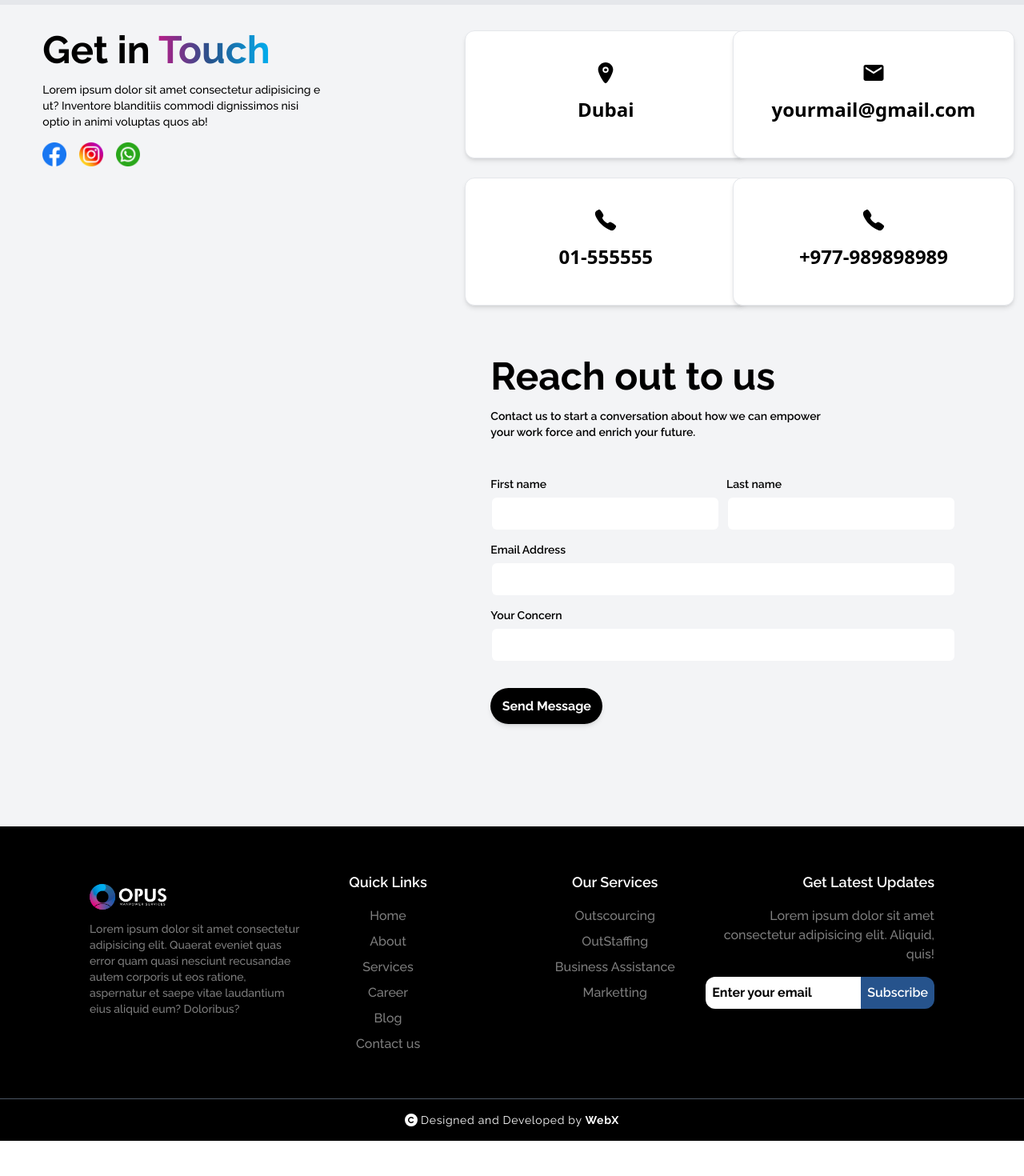
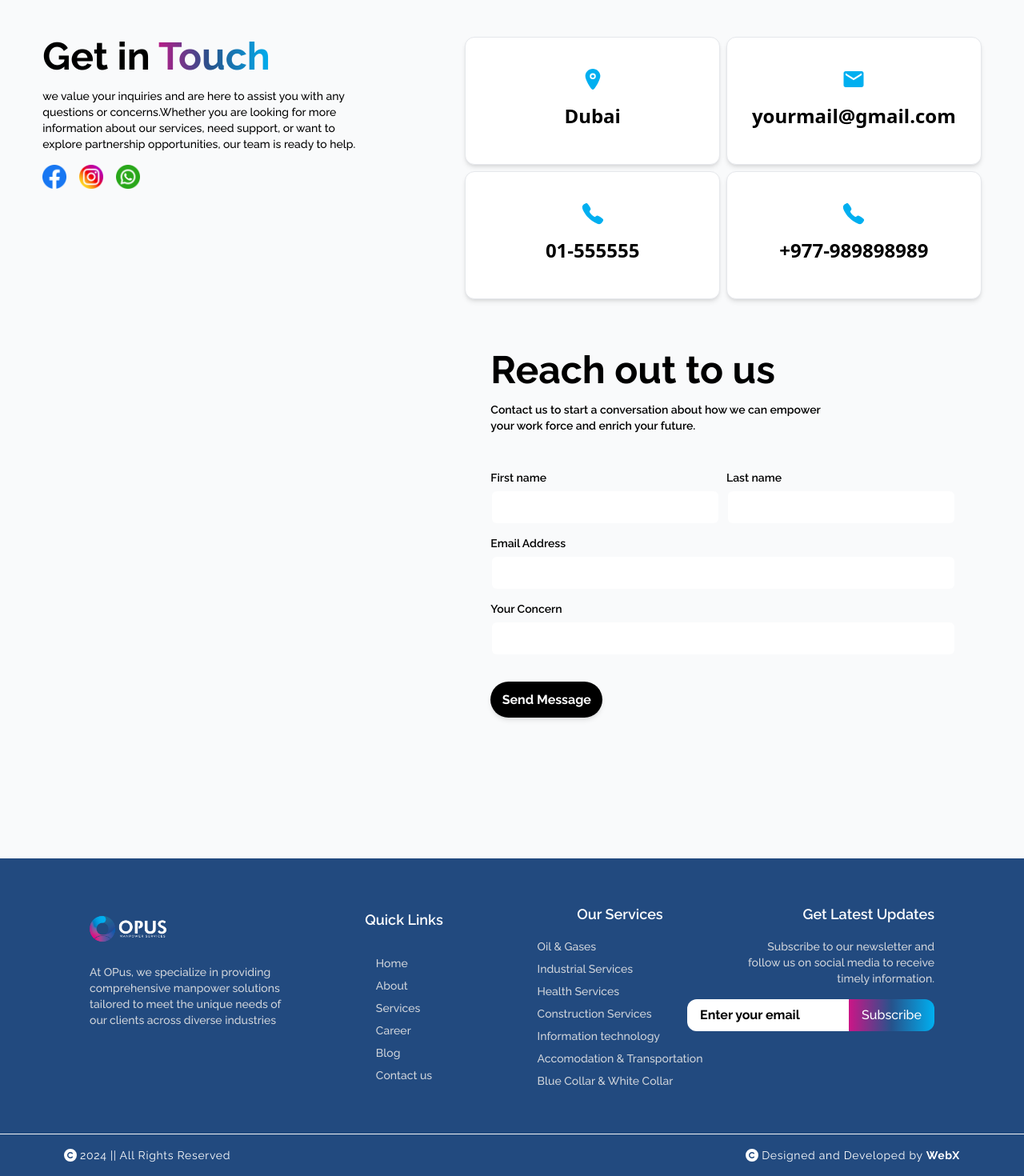
Before and after one commit to Jett78/opusservice, a Next.js app: page /Contact in a window 1280 px wide. Shown: the part 656-2126 px from the top of the page at 80% size. Before the commit the page ends 2082 px from the top, so only its background shows below. Built offline with nearby package versions, Linux system fonts and the light colour scheme.

Commit message:
bg color changed

```diff
--- a/src/app/Home/Contactus.tsx
+++ b/src/app/Home/Contactus.tsx
@@ -29,19 +29,19 @@ const locationinfo = [
 
 const Contactus = () => {
   return (
-    <main className=" mt-10 bg-gray-100 py-8">
+    <main className=" bg-gray-50 py-20">
       <div className="w-11/12 mx-auto flex flex-wrap gap-8 justify-between  rounded-2xl">
-        <section className="sm:w-[30%]">
-
-          <div className="sticky top-[10rem] left-0">
+        <section className="sm:w-[35%]">
+          <div className="sticky top-[4rem] left-0">
             <h1 className="header md:text-5xl text-3xl font-bold leading-[1.1em] whitespace-nowrap">
               Get in
               <span className="text-gradient"> Touch</span>
             </h1>
             <p className="font-medium text-sm py-4">
-              Lorem ipsum dolor sit amet consectetur adipisicing e ut? Inventore
-              blanditiis commodi dignissimos nisi optio in animi voluptas quos
-              ab!
+              we value your inquiries and are here to assist you with any
+              questions or concerns.Whether you are looking for more information
+              about our services, need support, or want to explore partnership
+              opportunities, our team is ready to help.
             </p>
             <div className="flex gap-4">
               <Image
@@ -50,7 +50,12 @@ const Contactus = () => {
                 height={30}
                 alt="icon"
               />
-          <Image src="/icons/instaicon.png" width={30} height={30} alt="icon" />
+              <Image
+                src="/icons/instaicon.png"
+                width={30}
+                height={30}
+                alt="icon"
+              />
               <Image
                 src="/icons/whatsappicon.png"
                 width={30}
@@ -60,14 +65,16 @@ const Contactus = () => {
             </div>
           </div>
         </section>
-        <section className="sm:w-[55%]">
-          <div className="grid grid-cols-2 gap-6">
+        <section className="md:w-[55%]">
+          <div className="grid xl:grid-cols-2 lg:grid-cols-1 md:grid-cols-1  grid-cols-2 gap-y-2 gap-x-2">
             {locationinfo.map((item, index) => (
               <div
                 key={index}
-                className="border shadow-md bg-white sm:w-[22em] w-[9em] sm:h-40 rounded-xl p-8 flex flex-col gap-2 items-center justify-center"
+                className="border shadow-md hover:shadow-lg duration-300 ease-in-out bg-white w-full sm:h-40 rounded-xl p-8 flex flex-col gap-2 items-center justify-center cursor-pointer "
               >
-                <div className="sm:text-3xl text-xl text-center animate-bounce">{item.img}</div>
+                <div className="sm:text-3xl text-xl text-center animate-bounce text-tertiary">
+                  {item.img}
+                </div>
                 <div>
                   {/* <h2 className="font-bold text-xl">{item.title}</h2> */}
                   <h3 className="font-bold sm:text-2xl text-[12px] font-sans whitespace-nowrap">
--- a/src/app/Home/Footer.tsx
+++ b/src/app/Home/Footer.tsx
@@ -22,7 +22,7 @@ const navdata = [
   },
   {
     title: "Blog",
-    path: "/Blog",
+    path: "/blog",
   },
   {
     title: "Contact us",
@@ -32,29 +32,41 @@ const navdata = [
 
 const anotherlink = [
   {
-    title:"Outscourcing",
-    path:"/"
+    title: "Oil & Gases",
+    path: "/",
   },
   {
-    title:"OutStaffing",
-    path:"/"
+    title: "Industrial Services",
+    path: "/",
   },
   {
-    title:"Business Assistance",
-    path:"/"
+    title: "Health Services",
+    path: "/",
   },
   {
-    title:"Marketting",
-    path:"/"
+    title: "Construction Services",
+    path: "/",
   },
-]
+  {
+    title: "Information technology",
+    path: "/",
+  },
+  {
+    title: "Accomodation & Transportation",
+    path: "/",
+  },
+  {
+    title: "Blue Collar & White Collar",
+    path: "/",
+  },
+];
 
-const Footer:React.FC = () => {
+const Footer: React.FC = () => {
   return (
-   <main className="bg-black text-white">
-      <footer className="grid lg:grid-cols-4 md:grid-cols-2 grid-cols-1 sm:gap-0 gap-10 py-14 sm:px-28 px-4 border-b border-gray-600">
-      <section className="space-y-4 grid place-items-center relative">
-        <figure className="absolute   sm:-top-10 -top-20 -left-6">
+    <main className="bg-[#224a7f] text-white">
+      <footer className="grid xl:grid-cols-4 md:grid-cols-2 grid-cols-1 md:gap-6 gap-10 py-14 lg:px-28 md:px-14 px-4 border-b border-gray-100">
+        <section className="md:space-y-0 space-y-4 grid place-items-center relative">
+          <figure className="absolute lg:-top-10 md:-top-10 sm:-top-24 -top-20 -left-6">
             <Image
               src="/opusLogo.png"
               alt="logo"
@@ -63,11 +75,10 @@ const Footer:React.FC = () => {
               className="w-36 h-36"
             />{" "}
           </figure>
-        <p className="text-sm font-medium text-lighttext">
-          Lorem ipsum dolor sit amet consectetur adipisicing elit. Quaerat
-          eveniet quas error quam quasi nesciunt recusandae autem corporis ut
-          eos ratione, aspernatur et saepe vitae laudantium eius aliquid eum?
-          Doloribus?
+          <p className="text-sm font-medium text-gray-300">
+            At OPus, we specialize in providing comprehensive manpower solutions
+            tailored to meet the unique needs of our clients across diverse
+            industries
           </p>
           {/* <div className="flex gap-4">
           <Image
@@ -86,11 +97,10 @@ const Footer:React.FC = () => {
         </div> */}
         </section>
 
-     <div className="col-span-2 flex sm:justify-center justify-between sm:gap-40">
-     <section className="grid sm:items-center sm:place-items-center place-items-start text-center">
+        <section className="grid sm:items-center xl:place-items-center md:place-items-end place-items-start ">
           <h2 className="font-semibold text-lg">Quick Links</h2>
-        <ul className="space-y-2 mt-4 text-lighttext  font-medium">
-          {navdata.map((item,index) => (
+          <ul className="space-y-2 mt-4 text-gray-300 text-sm  font-medium">
+            {navdata.map((item, index) => (
               <div key={index} className="hover:text-white">
                 <Link href={item.path}>{item.title}</Link>
               </div>
@@ -98,10 +108,10 @@ const Footer:React.FC = () => {
           </ul>
         </section>
 
-      <section className="flex flex-col sm:items-center items-start">
+        <section className="grid sm:items-center xl:place-items-center md:place-items-start place-items-start ">
           <h2 className="font-semibold text-lg">Our Services</h2>
-        <ul className="space-y-2 mt-4 text-center text-lighttext font-medium">
-         {anotherlink.map((item,index) => (
+          <ul className="space-y-2 mt-4 text-gray-300 text-sm  font-medium">
+            {anotherlink.map((item, index) => (
               <div key={index} className="hover:text-white">
                 <Link href={item.path}>{item.title}</Link>
               </div>
@@ -109,31 +119,39 @@ const Footer:React.FC = () => {
           </ul>
         </section>
 
-     </div>
-      <section className="space-y-4 flex flex-col sm:items-end">
+        <section className="space-y-4 flex flex-col sm:items-end ">
           <h2 className="font-semibold text-lg ">Get Latest Updates</h2>
-        <p className="sm:text-end font-medium text-lighttext">
-          Lorem ipsum dolor sit amet consectetur adipisicing elit. Aliquid,
-          quis!
+          <p className="sm:text-end font-medium text-sm text-gray-300">
+            Subscribe to our newsletter and follow us on social media to receive
+            timely information.
           </p>
           <div className="flex">
             <input
               type="text"
               placeholder="Enter your email"
-            className="p-2 bg-white outline-none rounded-tl-xl rounded-bl-xl text-black"
-
+              className="pl-4 p-2 bg-white outline-none rounded-tl-xl rounded-bl-xl text-black"
             />
-          <button className="bg-secondary p-2 font-semibold rounded-tr-xl rounded-br-xl">
+            <button className="bg-gradient-to-r from-[#CC1587] via-[#26538C] to-[#00AFF0] hover:bg-gradient-to-r hover:from-[#00AFF0] hover:via-[#26538C] hover:to-[#CC1587] duration-750 ease-in-out p-2 px-4 font-medium rounded-tr-xl rounded-br-xl">
               Subscribe
             </button>
           </div>
         </section>
       </footer>
 
+      <div className="flex flex-wrap whitespace-nowrap md:justify-between justify-center md:px-20 px-4">
       <div className="py-4 flex items-center gap-1 justify-center">
           <FaCopyright />
+          <h2 className="text-white tracking-wider text-sm">
+            2024 <span>|| All Rights Reserved</span>
+          </h2>
+        </div>
 
-      <h2 className="text-white tracking-wider text-sm">Designed and Developed by <span className=" font-bold">WebX</span></h2>
+        <div className="py-4 flex items-center gap-1 justify-center">
+          <FaCopyright />
+          <h2 className="text-white tracking-wider text-sm">
+            Designed and Developed by <span className=" font-bold">WebX</span>
+          </h2>
+        </div>
       </div>
     </main>
   );
--- a/src/app/components/Navbar.tsx
+++ b/src/app/components/Navbar.tsx
@@ -4,6 +4,8 @@ import Link from "next/link";
 import { usePathname } from "next/navigation";
 import { GiHamburgerMenu } from "react-icons/gi";
 import Headroom from "react-headroom";
+import { GiCrossedBones } from "react-icons/gi";
+
 import Image from "next/image";
 
 const navdata = [
@@ -25,7 +27,7 @@ const navdata = [
   },
   {
     title: "Blog",
-    path: "/Blog",
+    path: "/blog",
   },
   {
     title: "Contact us",
@@ -45,11 +47,23 @@ const Navbar = () => {
     setIsMenuOpen(false);
   }, [router]);
 
+  useEffect(() => {
+    if (isMenuOpen) {
+      document.body.classList.add("no-scroll");
+    } else {
+      document.body.classList.remove("no-scroll");
+    }
+    return () => {
+      document.body.classList.remove("no-scroll");
+    };
+  }, [isMenuOpen]);
+
+
   return (
     <Headroom>
       <div className="overflow-hidden w-full">
         <main
-          className={`relative overflow-hidden bg-black text-white flex justify-end  top-0 left-0 w-full items-center py-6 md:px-20 px-6 z-50`}
+          className={`relative overflow-hidden bg-[#224a7f] bg-opacity-90 bg-blend-overlay bg-clip-padding backdrop-filter backdrop-blur-xl  text-white flex justify-end  top-0 left-0 w-full items-center py-6 md:px-20 px-6 z-50`}
         >
           <figure className="absolute sm:left-10 left-2">
             <Image
@@ -77,15 +91,16 @@ const Navbar = () => {
           </nav>
 
           <div className="md:hidden block" onClick={toggleMenu}>
-            <GiHamburgerMenu />
+            {isMenuOpen ? <GiCrossedBones />: <GiHamburgerMenu />  }
           </div>
         </main>
 
         {/* another navbar */}
+        <div className="overflow-x-hidden">
           <div
             className={`${
               isMenuOpen ? "translate-x-0" : "translate-x-full hidden"
-          } ease-in-out duration-300 absolute bg-black w-full h-screen top-0 pt-10 inset-0`}
+            } ease-in-out duration-300 absolute bg-black w-full h-screen top-0 pt-10 inset-0 overflow-x-hidden`}
           >
             <div className="grid place-items-center justify-center gap-8 pt-28">
               {navdata.map((items, index) => (
@@ -93,7 +108,7 @@ const Navbar = () => {
                   <Link
                     href={items.path}
                     className={`font-semibold text-white text-3xl ${
-                    router === items.path ? "text-[#00AFF0] font-bold" : ""
+                      router === items.path ? "text-tertiary font-bold" : ""
                     }`}
                   >
                     {items.title}
@@ -103,6 +118,7 @@ const Navbar = () => {
             </div>
           </div>
         </div>
+      </div>
     </Headroom>
   );
 };
```
Lines whose indentation alone changed are shown as unchanged.
